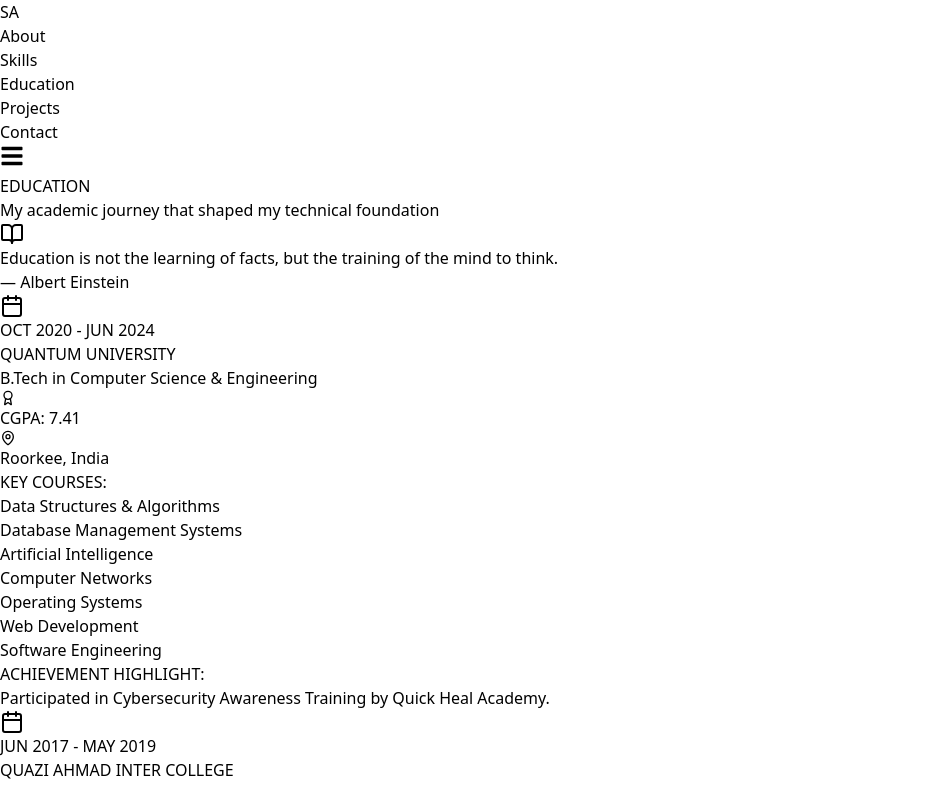
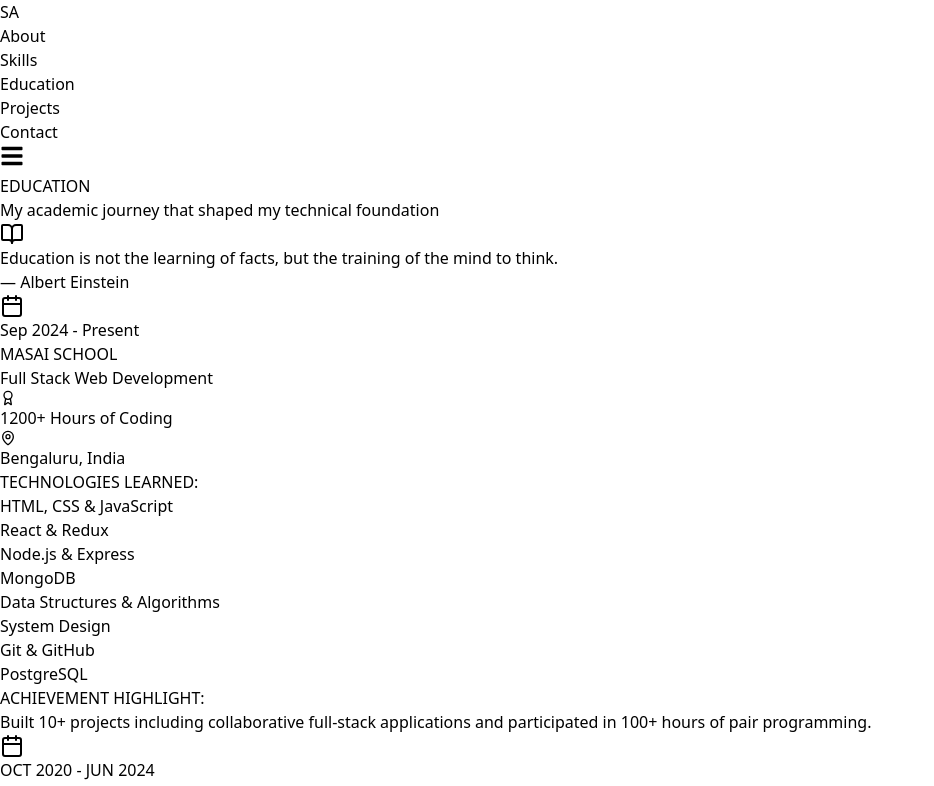
Before and after one commit to shahnwajalam10/My-Portfolio, a React (Vite) app: page /education in a window 1280 px wide. Shown: the top 786 px of the page, without its empty margins (0-934 px from the left). Built offline with nearby package versions, Linux system fonts and the light colour scheme.

Commit message:
Education section added

```diff
--- a/src/Components/Education.jsx
+++ b/src/Components/Education.jsx
@@ -68,11 +68,91 @@ const Education = () => {
             <div className="absolute left-0 bottom-0 w-6 h-6 bg-pink-400 border-2 border-black rounded-full transform -translate-x-1/2 hidden md:block"></div>
 
             <div className="relative wrap overflow-hidden p-10">
+              {/* Masai School (Most Recent) */}
+              <div
+                className="mb-12 flex justify-between items-center w-full right-timeline"
+                data-aos="fade-up"
+                data-aos-delay="200"
+              >
+                <div
+                  className="order-1 w-full md:w-5/6 px-6 py-8 border-4 border-black shadow-[8px_8px_0px_0px_rgba(0,0,0,1)] hover:shadow-[4px_4px_0px_0px_rgba(0,0,0,1)] hover:translate-x-1 hover:translate-y-1 transition-all duration-300 bg-white rounded-3xl group relative"
+                >
+                  <div className="absolute -bottom-2 -right-2 h-full w-full border-2 border-black bg-[#CEEDC7] -z-10 group-hover:bg-[#A9DD9D] transition-colors duration-300 rounded-3xl"></div>
+
+                  <div className="flex flex-col md:flex-row md:items-center gap-4 mb-4">
+                    <div className="bg-green-300 p-3 rounded-full border-2 border-black flex items-center justify-center">
+                      <Calendar size={24} />
+                    </div>
+                    <span className="font-mono text-gray-700 font-bold">
+                      Sep 2024 - Present
+                    </span>
+                  </div>
+
+                  <h4 className="mb-2 text-3xl sm:text-4xl md:text-5xl text-black heading_font font-bold">
+                    MASAI SCHOOL
+                  </h4>
+                  <h5 className="mb-4 font-semibold text-lg md:text-xl font-mono text-gray-800">
+                    Full Stack Web Development
+                  </h5>
+
+                  <div className="flex flex-wrap gap-4 mb-6">
+                    <div className="px-4 py-2 bg-[#CEEDC7] border-2 border-black rounded-full font-mono text-sm font-bold flex items-center gap-2">
+                      <Award size={16} />
+                      <span>1200+ Hours of Coding</span>
+                    </div>
+                    <div className="px-4 py-2 bg-[#CEEDC7] border-2 border-black rounded-full font-mono text-sm font-bold flex items-center gap-2">
+                      <MapPin size={16} />
+                      <span>Bengaluru, India</span>
+                    </div>
+                  </div>
+
+                  <div className="border-t-2 border-black pt-4">
+                    <h6 className="font-bold text-lg mb-4 font-mono inline-block bg-green-300 px-3 py-1 border-2 border-black transform rotate-1">TECHNOLOGIES LEARNED:</h6>
+                    <div className="grid grid-cols-1 md:grid-cols-2 gap-3 mt-2">
+                      {[
+                        "HTML, CSS & JavaScript",
+                        "React & Redux",
+                        "Node.js & Express",
+                        "MongoDB",
+                        "Data Structures & Algorithms",
+                        "System Design",
+                        "Git & GitHub",
+                        "PostgreSQL"
+                      ].map((course, index) => (
+                        <div
+                          key={index}
+                          className="flex items-center gap-2 font-mono bg-gray-100 p-2 rounded-lg border-2 border-gray-300 hover:bg-gray-200 transition-colors"
+                          data-aos="fade-up"
+                          data-aos-delay={100 + index * 50}
+                        >
+                          <div className="w-2 h-2 bg-black rounded-full"></div>
+                          {course}
+                        </div>
+                      ))}
+                    </div>
+                  </div>
+
+                  {/* Achievement Callout */}
+                  <div
+                    className="mt-6 bg-gradient-to-r from-green-200 to-green-300 p-4 border-2 border-black rounded-xl relative overflow-hidden"
+                    data-aos="fade-up"
+                    data-aos-delay="300"
+                  >
+                    <div className="absolute top-0 right-0 bg-white w-12 h-12 border-l-2 border-b-2 border-black rounded-bl-3xl"></div>
+                    <h6 className="font-bold font-mono mb-2">ACHIEVEMENT HIGHLIGHT:</h6>
+                    <p className="font-mono text-sm">Built 10+ projects including collaborative full-stack applications and participated in 100+ hours of pair programming.</p>
+                  </div>
+                </div>
+
+                {/* Timeline marker for desktop */}
+                <div className="hidden md:block w-10 h-10 absolute left-0 transform -translate-x-1/2 bg-white border-4 border-black rounded-full"></div>
+              </div>
+
               {/* Quantum University */}
               <div
                 className="mb-12 flex justify-between items-center w-full right-timeline"
                 data-aos="fade-up"
-                data-aos-delay="200"
+                data-aos-delay="300"
               >
                 <div
                   className="order-1 w-full md:w-5/6 px-6 py-8 border-4 border-black shadow-[8px_8px_0px_0px_rgba(0,0,0,1)] hover:shadow-[4px_4px_0px_0px_rgba(0,0,0,1)] hover:translate-x-1 hover:translate-y-1 transition-all duration-300 bg-white rounded-3xl group relative"
@@ -149,7 +229,7 @@ const Education = () => {
                 <div className="hidden md:block w-10 h-10 absolute left-0 transform -translate-x-1/2 bg-white border-4 border-black rounded-full"></div>
               </div>
 
-              {/* Add a second educational entry */}
+              {/* Quazi Ahmad Inter College */}
               <div
                 className="mb-0 flex justify-between items-center w-full right-timeline"
                 data-aos="fade-up"
```
